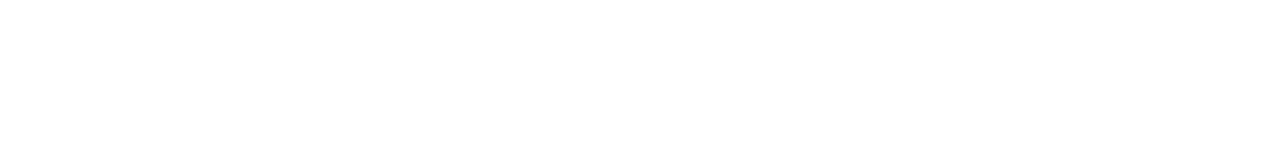
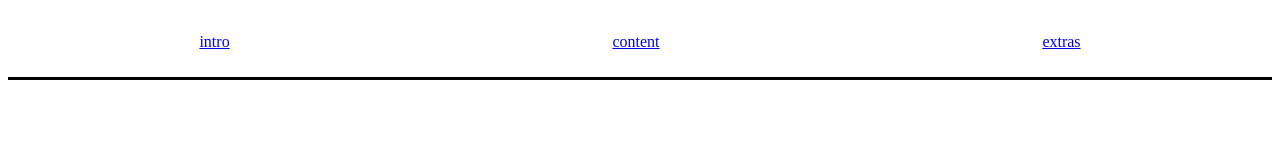
Before and after one commit to BF-FrontEnd-class/agile-development-group2-all-about-trees, a plain HTML site: page index.html in a window 1280 px wide. Drawn offline with Linux system fonts and the light colour scheme.

Commit message:
update navigation

```diff
--- a/index.html
+++ b/index.html
@@ -8,5 +8,13 @@
 
     <link href="./styles/index.css" rel="stylesheet" />
   </head>
-  <body></body>
+  <body>
+    <nav class="bottom-divider">
+      <div class="spaced-items">
+        <a href="#summary-info">intro</a>
+        <a href="#main-info">content</a>
+        <a href="#extra-info">extras</a>
+      </div>
+    </nav>
+  </body>
 </html>
--- a/styles/something.css
+++ b/styles/something.css
@@ -1,3 +1,16 @@
 body {
   background-color: white;
 }
+
+.bottom-divider {
+  border-style: none none solid none;
+}
+
+.spaced-items {
+  display: flex;
+  flex-direction: row;
+  align-content: center;
+  justify-content: space-around;
+  padding-top: 2%;
+  padding-bottom: 2%;
+}
```
